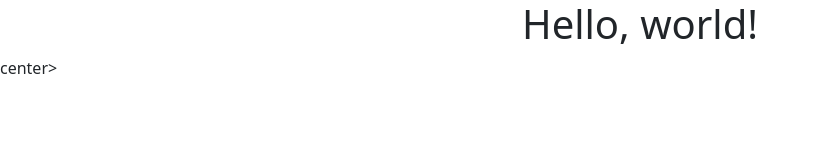
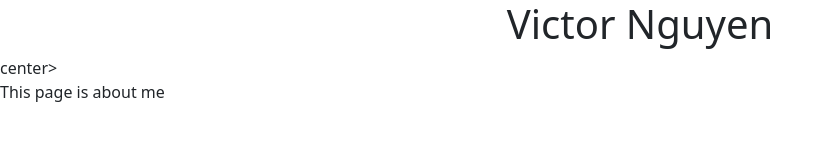
Before and after one commit to nguyenvictor104/nguyenvictor104.github.io, a plain HTML site: page index.html in a window 1280 px wide. Shown: the whole page, without its empty margins (0-833 px from the left). Drawn offline with nearby package versions, Linux system fonts and the light colour scheme.

Commit message:
Update index.html

```diff
--- a/index.html
+++ b/index.html
@@ -8,7 +8,8 @@
     <script src="https://cdn.jsdelivr.net/npm/bootstrap@5.3.0/dist/js/bootstrap.bundle.min.js" integrity="sha384-geWF76RCwLtnZ8qwWowPQNguL3RmwHVBC9FhGdlKrxdiJJigb/j/68SIy3Te4Bkz" crossorigin="anonymous"></script>
   </head>
   <body>
-    <center><h1>Hello, world!</h1></center>center>
+    <center><h1>Victor Nguyen</h1></center>center>
+    <p>This page is about me</p>
 
   </body>
 </html>
```
